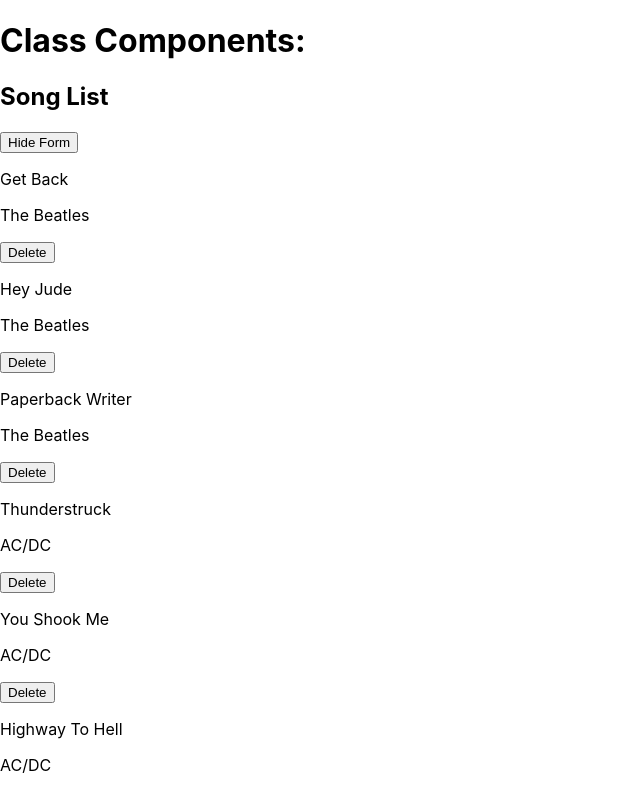
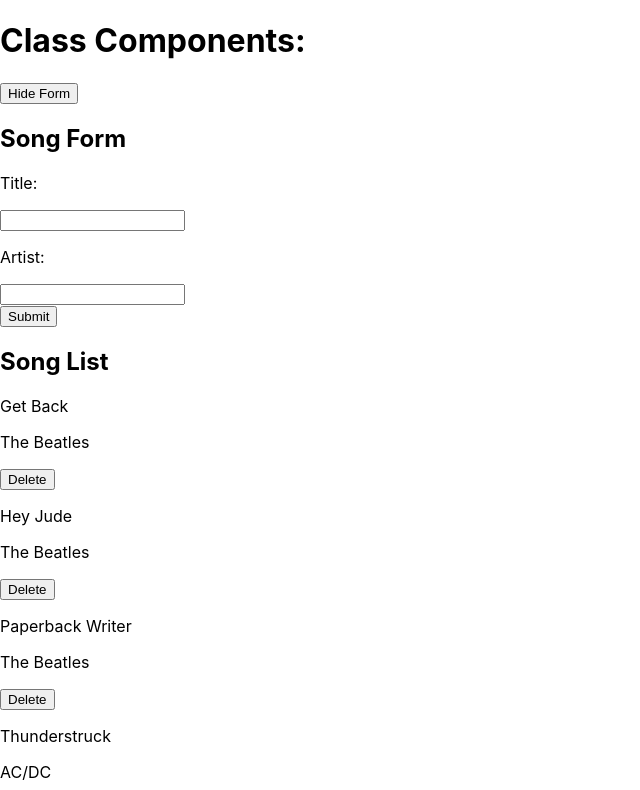
Before and after one commit to TheSteveIsGreat/music-list-app, a React (Create React App) app: page / in a window 1280 px wide. Shown: the top 790 px of the page, without its empty margins (0-640 px from the left). Built offline with nearby package versions, Linux system fonts and the light colour scheme.

Commit message:
ClassSongForm done

```diff
--- /dev/null
+++ b/src/class/ClassSongForm.js
@@ -0,0 +1,61 @@
+import React from "react";
+
+class ClassSongForm extends React.Component {
+  constructor (props) {
+    super (props)
+    this.state = {
+      title:'',
+      artist:'',
+    }
+  }
+
+  //Function to update form input values
+  handleChange = (e) => {
+    // logging value input and what field it is populating based on the name
+    console.log('value:', e.target.value)
+    console.log('name:', e.target.name)
+    // Cleaner way to set state
+    this.setState({
+        [e.target.name]:e.target.value
+    })
+
+    // THIS WORKS ALSO
+    // if(e.target.name === 'title'){
+    //     this.setState({
+    //         title:e.target.value
+    //     })
+    // }
+    // if(e.target.name === 'artist'){
+    //     this.setState({
+    //         artist:e.target.value
+    //     })
+    // }
+}
+
+  handleSubmit = (e) => {
+    //Prevents automatic page load
+    e.preventDefault()
+    //View state
+    console.log(this.state)
+    //Use addSong to add to list
+    this.props.addSong(this.state)
+  }
+
+  render () {
+    return (
+      <div>
+        <h2>Song Form</h2>
+        <form onSubmit={this.handleSubmit}>
+          <p>Title:</p>
+          <input name="title" value={this.state.title} onChange={this.handleChange}/>
+          <p>Artist:</p>
+          <input name="artist" value={this.state.artist} onChange={this.handleChange}/>
+          <br/>
+          <button>Submit</button>
+        </form>
+      </div>
+    )
+  }
+}
+
+export default ClassSongForm
--- a/src/class/ClassSongList.js
+++ b/src/class/ClassSongList.js
@@ -1,4 +1,5 @@
 import React from "react";
+import ClassSongForm from "./ClassSongForm";
 
 // Convention for class component
 class ClassSongList extends React.Component {
@@ -68,8 +69,9 @@
   render () {
     return (
       <div>
+        <button onClick={this.toggleForm}>{this.state.showForm ? 'Hide Form' : 'Add Song'}</button>
+        {this.state.showForm && <ClassSongForm addSong={this.addSong} />}
         <h2>Song List</h2>
-        <button onClick={this.toggleForm}>{this.state.showForm ? 'Hide Form' : 'Show Form'}</button>
         {this.renderSongs()}
       </div>
     )
```
Also changed, not shown: src/class/SongForm.js (deleted).
